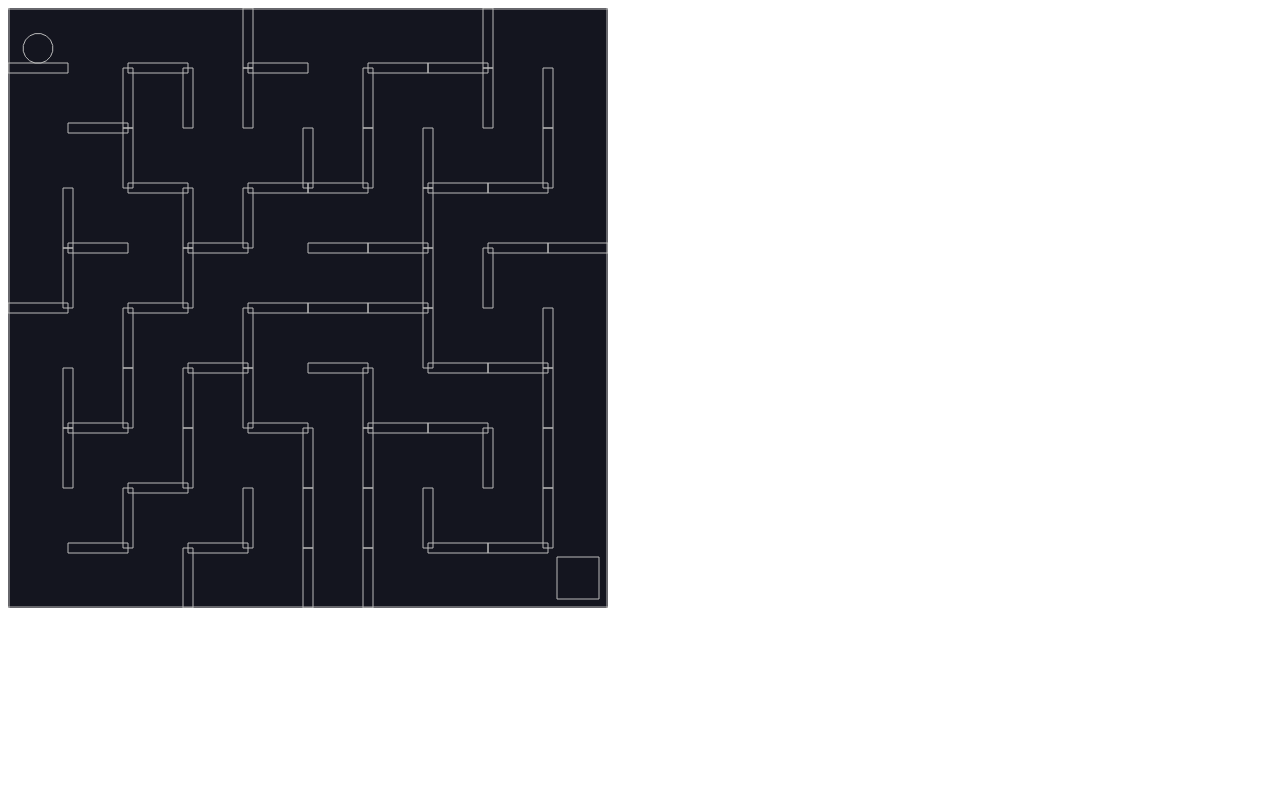
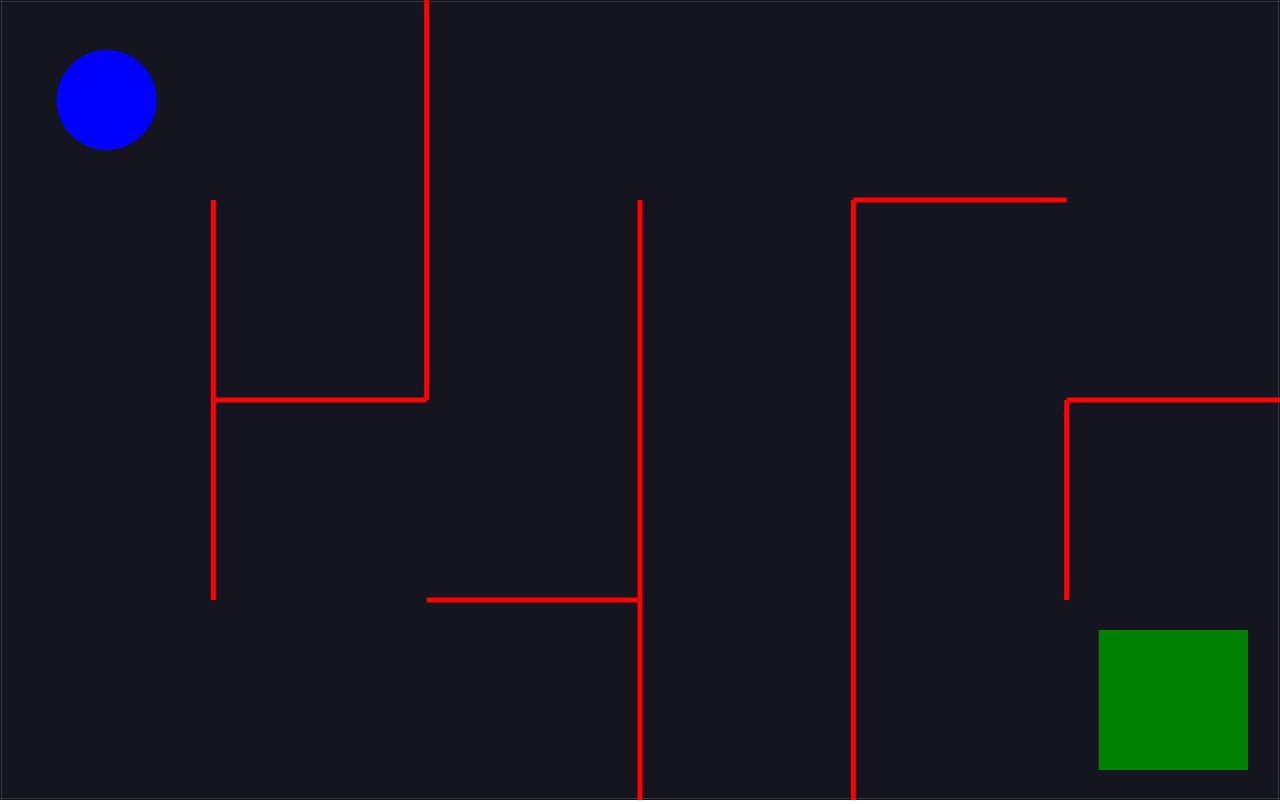
Before and after one commit to ndang6/maze-game, a plain HTML site: page index.html in a window 1280 px wide. Drawn offline with nearby package versions, Linux system fonts and the light colour scheme.

Commit message:
Added styling/colors. Added winning message

```diff
--- a/index.html
+++ b/index.html
@@ -5,9 +5,33 @@
     <meta name="viewport" content="width=device-width, initial-scale=1.0">
     <title>Maze Game</title>
     <script src="https://cdnjs.cloudflare.com/ajax/libs/matter-js/0.14.2/matter.min.js"></script>
+    <style>
+        body {
+            margin: 0
+        }
+
+        .hidden {
+            display: none !important;
+        }
+
+        h1{
+            color: white;
+            font-size: 36px;
+        }
+
+        .winner{
+            display: flex;
+            justify-content: center;
+            align-items: center;
+            position: absolute;
+            z-index: 1;
+            height: 100vh;
+            width: 100vw;
+        }
+    </style>
 </head>
 <body>
-
+    <div class="winner hidden"><h1>You Win!</h1></div>
     <script src="index.js"></script>
 </body>
 </html>
--- a/index.js
+++ b/index.js
@@ -1,23 +1,27 @@
-const { Engine, Render, Runner, World, Bodies } = Matter;
+const { Engine, Render, Runner, World, Bodies, Body, Events } = Matter;
+
+const cellsHorizontal = 6;
+const cellsVertical = 4;
+const width = window.innerWidth;
+const height = window.innerHeight;
+
+const unitLengthX = width / cellsHorizontal;
+const unitLengthY = height / cellsVertical;
 
 const engine = Engine.create();
+engine.world.gravity.y = 0;
 const { world } = engine;
-
-const cells = 10;
-const width = 600;
-const height = 600;
-const unitLength = width / cells;
 
 const render = Render.create({
 	element: document.body,
 	engine: engine,
-	//options: { wireframes: false, width, height }
-	options: { width, height }
+	options: { wireframes: false, width, height }
+	// options: { width, height }
 });
 Render.run(render);
 Runner.run(Runner.create(), engine);
 
-// Walls
+// WALLs
 const wallThickness = 2;
 const walls = [
 	Bodies.rectangle(width / 2, 0, width, wallThickness, { isStatic: true }),
@@ -42,7 +46,6 @@ const shuffle = (arr) => {
 	return arr;
 };
 
-const grid = Array(cells).fill(null).map(() => Array(cells).fill(false));
 // const grid = [];
 // for (let i = 0; i < 3; i++) {
 // 	grid.push([]);
@@ -50,12 +53,12 @@ const grid = Array(cells).fill(null).map(() => Array(cells).fill(false));
 // 		grid[i].push(false);
 // 	}
 // }
+const grid = Array(cellsVertical).fill(null).map(() => Array(cellsHorizontal).fill(false));
+const verticals = Array(cellsVertical).fill(null).map(() => Array(cellsHorizontal - 1).fill(false));
+const horizontals = Array(cellsVertical - 1).fill(null).map(() => Array(cellsHorizontal).fill(false));
 
-const verticals = Array(cells).fill(null).map(() => Array(cells - 1).fill(false));
-const horizontals = Array(cells - 1).fill(null).map(() => Array(cells).fill(false));
-
-const startRow = Math.floor(Math.random() * cells);
-const startColumn = Math.floor(Math.random() * cells);
+const startRow = Math.floor(Math.random() * cellsVertical);
+const startColumn = Math.floor(Math.random() * cellsHorizontal);
 
 const stepThroughCell = (row, column) => {
 	// If visited, return
@@ -78,7 +81,7 @@ const stepThroughCell = (row, column) => {
 	for (let neighbor of neighbors) {
 		const [ nextRow, nextColumn, direction ] = neighbor;
 		// See if that neighbor is out of bounds
-		if (nextRow < 0 || nextRow >= cells || nextColumn < 0 || nextColumn >= cells) {
+		if (nextRow < 0 || nextRow >= cellsVertical || nextColumn < 0 || nextColumn >= cellsHorizontal) {
 			continue;
 		}
 
@@ -113,12 +116,16 @@ horizontals.forEach((row, rowIndex) => {
 		}
 
 		const wall = Bodies.rectangle(
-			columnIndex * unitLength + unitLength / 2,
-			rowIndex * unitLength + unitLength,
-			unitLength,
-			10,
+			columnIndex * unitLengthX + unitLengthX / 2,
+			rowIndex * unitLengthY + unitLengthY,
+			unitLengthX,
+			5,
 			{
-				isStatic: true
+				label: 'wall',
+				isStatic: true,
+				render: {
+					fillStyle: 'red'
+				}
 			}
 		);
 
@@ -133,12 +140,16 @@ verticals.forEach((row, rowIndex) => {
 		}
 
 		const wall = Bodies.rectangle(
-			columnIndex * unitLength + unitLength,
-			rowIndex * unitLength + unitLength / 2,
-			10,
-			unitLength,
+			columnIndex * unitLengthX + unitLengthX,
+			rowIndex * unitLengthY + unitLengthY / 2,
+			5,
+			unitLengthY,
 			{
-				isStatic: true
+				label: 'wall',
+				isStatic: true,
+				render: {
+					fillStyle: 'red'
+				}
 			}
 		);
 
@@ -147,11 +158,52 @@ verticals.forEach((row, rowIndex) => {
 });
 
 // GOAL
-const goal = Bodies.rectangle(width - unitLength / 2, height - unitLength / 2, unitLength * 0.7, unitLength * 0.7, {
-	isStatic: true
+const goal = Bodies.rectangle(width - unitLengthX / 2, height - unitLengthY / 2, unitLengthX * 0.7, unitLengthY * 0.7, {
+	label: 'goal',
+	isStatic: true,
+	render: {
+		fillStyle: 'green'
+	}
 });
 World.add(world, goal);
 
 // BALL
-const ball = Bodies.circle(unitLength / 2, unitLength / 2, unitLength / 4);
+const ballRadius = Math.min(unitLengthX, unitLengthY) / 4;
+const ball = Bodies.circle(unitLengthX / 2, unitLengthY / 2, ballRadius, {
+	label: 'ball',
+	render: {
+		fillStyle: 'blue'
+	}
+});
 World.add(world, ball);
+
+// KEYPRESSES
+document.addEventListener('keydown', (event) => {
+	const { x, y } = ball.velocity;
+
+	if (event.keyCode === 87) {
+		Body.setVelocity(ball, { x, y: y - 5 });
+	} else if (event.keyCode === 68) {
+		Body.setVelocity(ball, { x: x + 5, y });
+	} else if (event.keyCode === 83) {
+		Body.setVelocity(ball, { x, y: y + 5 });
+	} else if (event.keyCode === 65) {
+		Body.setVelocity(ball, { x: x - 5, y });
+	}
+});
+
+// WIN CONDITION
+Events.on(engine, 'collisionStart', (event) => {
+	event.pairs.forEach((collision) => {
+		const labels = [ 'ball', 'goal' ];
+		if (labels.includes(collision.bodyA.label) && labels.includes(collision.bodyB.label)) {
+			document.querySelector('.winner').classList.remove('hidden');
+			world.gravity.y = 1;
+			world.bodies.forEach((body) => {
+				if (body.label === 'wall') {
+					Body.setStatic(body, false);
+				}
+			});
+		}
+	});
+});
```
